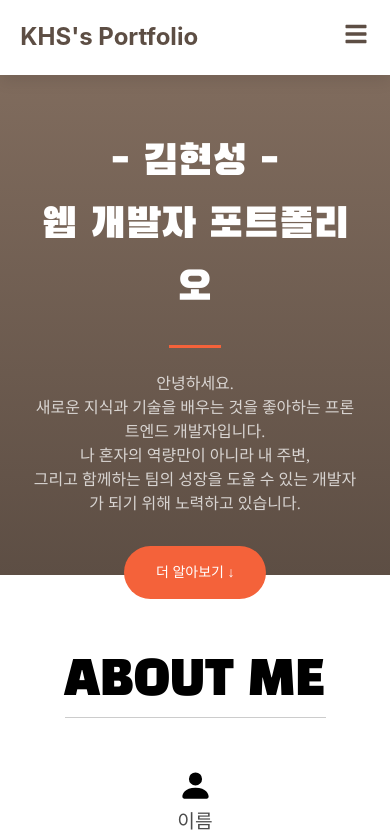
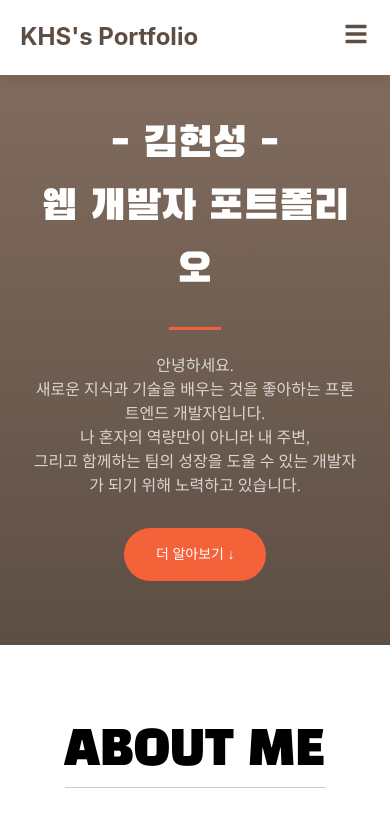
Before and after one commit to kimhsr/khs-portfolio, a React (Create React App) app: page / in a window 390 px wide. Shown: the top 840 px of the page. Built offline with nearby package versions, Linux system fonts and the light colour scheme; a web font is replaced by a local one.

Commit message:
banner height 수정

```diff
--- a/src/components/Banner.css
+++ b/src/components/Banner.css
@@ -1,15 +1,21 @@
 .bannerBackground {
   background: linear-gradient(#857061, #5d4e44);
   width: 100%;
-  height: 650px;
+  padding: 4rem 0rem;
+}
+
+.bannerPadding {
+  width: 100%;
+  max-width: 71.25rem;
+  padding: 0rem 2rem;
+  margin: 0 auto;
 }
 
 .bannerContainer {
   max-width: 71.25rem;
   margin: 0 auto;
   text-align: center;
-  position: relative;
-  top: 135px;
+  margin-top: 50px;
 }
 
 .bannerText {
@@ -53,9 +59,6 @@
 }
 
 @media screen and (max-width: 992px) {
-  .bannerBackground {
-    height: 550px;
-  }
   .bannerText {
     font-size: 3rem;
   }
@@ -64,14 +67,7 @@
   }
 }
 
-@media screen and (max-width: 610px) {
-  .bannerBackground {
-    height: 575px;
-    padding: 32px;
-  }
-  .bannerContainer {
-    top: 100px;
-  }
+@media screen and (max-width: 768px) {
   .bannerText {
     font-size: 42px;
   }
--- a/src/components/Banner.js
+++ b/src/components/Banner.js
@@ -6,6 +6,7 @@ import "./Banner.css";
 function Banner() {
   return (
     <div className="bannerBackground">
+      <div className="bannerPadding">
         <div className="bannerContainer">
           <div className="bannerText">
             - 김현성 -
@@ -27,6 +28,7 @@ function Banner() {
           </Link>
         </div>
       </div>
+    </div>
   );
 }
 
--- a/src/components/Projects.css
+++ b/src/components/Projects.css
@@ -1,14 +1,14 @@
+.projectsBackground {
+  background-color: #1d809f;
+  width: 100%;
+  padding: 4rem 0rem;
+}
+
 .projectsPadding {
   width: 100%;
   max-width: 71.25rem;
   padding: 0rem 2rem;
   margin: 0 auto;
-}
-
-.projectsBackground {
-  background-color: #1d809f;
-  width: 100%;
-  padding: 4rem 0rem;
 }
 
 .projectsTitle {
```
Lines whose indentation alone changed are shown as unchanged.
